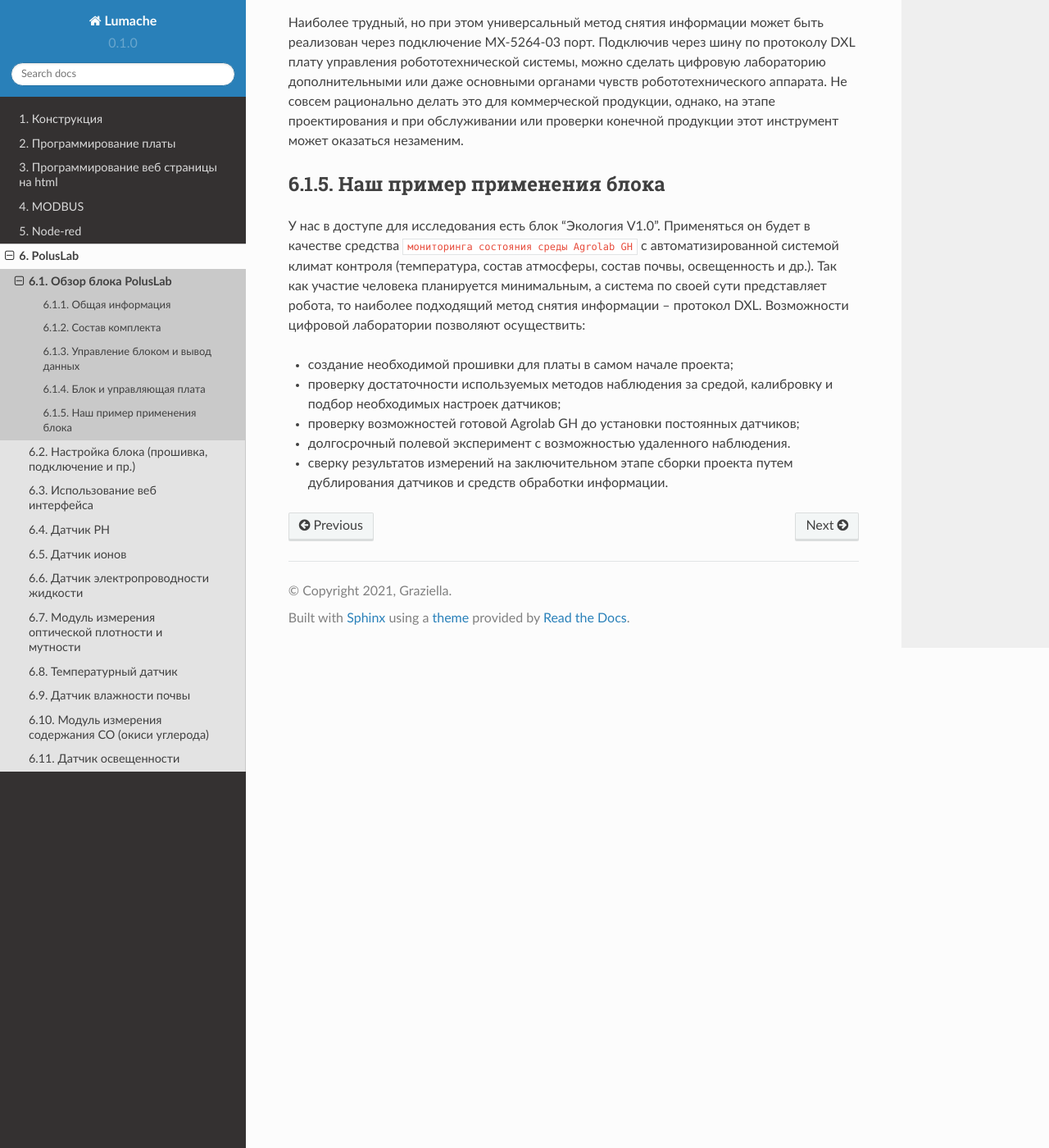
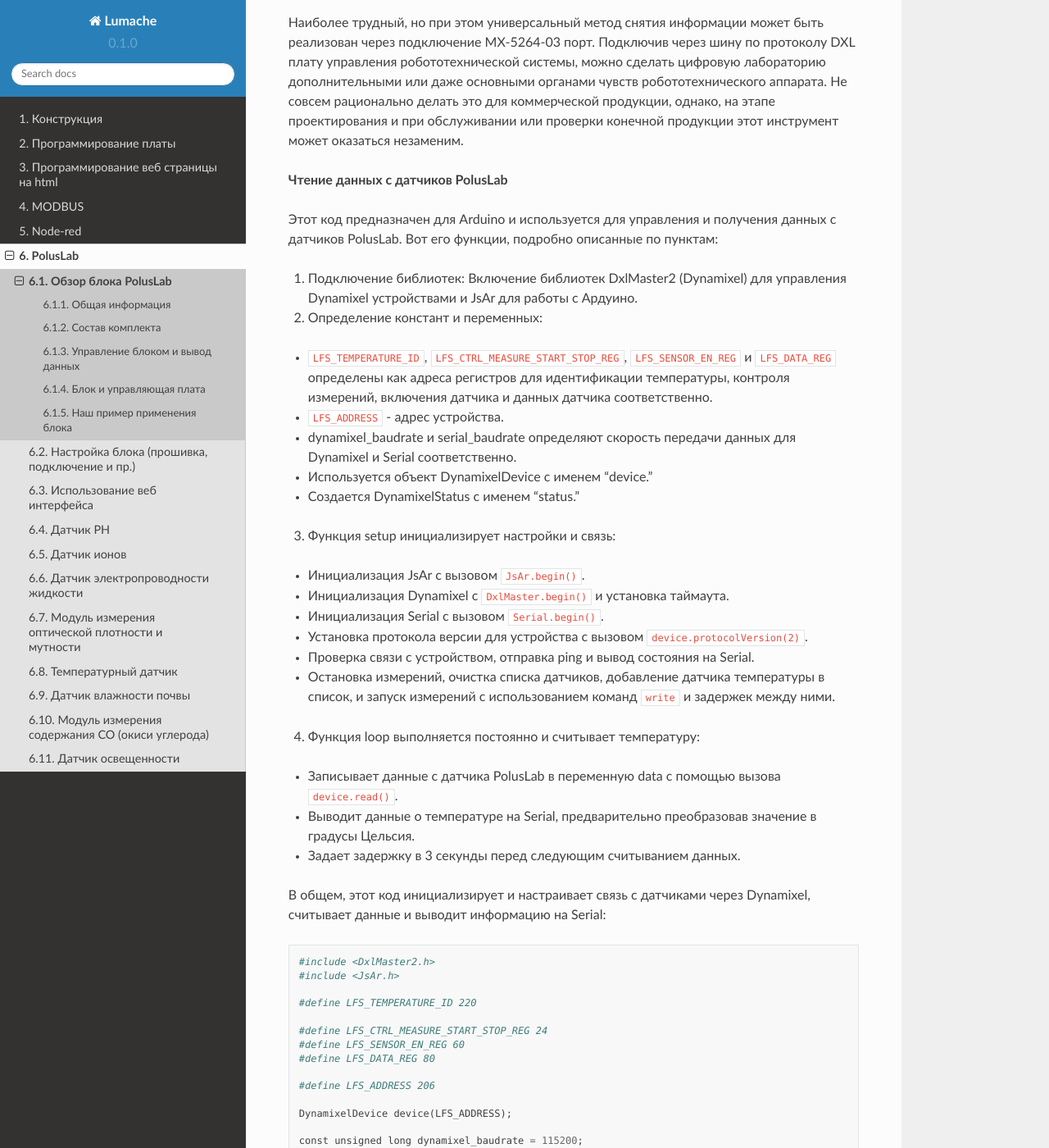
Before and after one commit to BBanwz/book_AL_GH, a Sphinx documentation site: the page built from docs/6PolusLab/1polus.rst, in a window 1280 px wide and 1400 px high, scrolled down 2377 px. Shown: the whole window at 82% size. Built offline with Sphinx 7.4.7 and the Read the Docs theme 2.0.0, drawn with Linux system fonts in a browser that asks for light colours; pages that are not in the unit, such as notebooks, are missing from menus; some of the changed text lies outside the part shown.

Commit message:
Update 1polus.rst

```diff
--- a/docs/6PolusLab/1polus.rst
+++ b/docs/6PolusLab/1polus.rst
@@ -84,6 +84,101 @@
 
 Наиболее трудный, но при этом универсальный метод снятия информации может быть реализован через подключение MX-5264-03 порт. Подключив через шину по протоколу DXL плату управления робототехнической системы, можно сделать цифровую лабораторию дополнительными или даже основными органами чувств робототехнического аппарата. Не совсем рационально делать это для коммерческой продукции, однако, на этапе проектирования и при обслуживании или проверки конечной продукции этот инструмент может оказаться незаменим.
 
+**Чтение данных с датчиков PolusLab**
+
+Этот код предназначен для Arduino и используется для управления и получения данных с датчиков PolusLab. Вот его функции, подробно описанные по пунктам:
+
+1. Подключение библиотек: Включение библиотек DxlMaster2 (Dynamixel) для управления Dynamixel устройствами и JsAr для работы с Ардуино.
+
+2. Определение констант и переменных:
+
+- ``LFS_TEMPERATURE_ID``, ``LFS_CTRL_MEASURE_START_STOP_REG``, ``LFS_SENSOR_EN_REG`` и ``LFS_DATA_REG`` определены как адреса регистров для идентификации температуры, контроля измерений, включения датчика и данных датчика соответственно.
+
+- ``LFS_ADDRESS`` - адрес устройства.
+
+- dynamixel_baudrate и serial_baudrate определяют скорость передачи данных для Dynamixel и Serial соответственно.
+
+- Используется объект DynamixelDevice с именем "device."
+
+- Создается DynamixelStatus с именем "status."
+
+
+3. Функция setup инициализирует настройки и связь:
+
+- Инициализация JsAr с вызовом ``JsAr.begin()``.
+
+- Инициализация Dynamixel с ``DxlMaster.begin()`` и установка таймаута.
+
+- Инициализация Serial с вызовом ``Serial.begin()``.
+
+- Установка протокола версии для устройства с вызовом ``device.protocolVersion(2)``.
+
+- Проверка связи с устройством, отправка ping и вывод состояния на Serial.
+
+- Остановка измерений, очистка списка датчиков, добавление датчика температуры в список, и запуск измерений с использованием команд ``write`` и задержек между ними.
+
+
+4. Функция loop выполняется постоянно и считывает температуру:
+
+- Записывает данные с датчика PolusLab в переменную data с помощью вызова ``device.read()``.
+
+- Выводит данные о температуре на Serial, предварительно преобразовав значение в градусы Цельсия.
+
+- Задает задержку в 3 секунды перед следующим считыванием данных.
+
+В общем, этот код инициализирует и настраивает связь с датчиками через Dynamixel, считывает данные и выводит информацию на Serial::
+
+    #include <DxlMaster2.h>
+    #include <JsAr.h>
+
+    #define LFS_TEMPERATURE_ID 220
+
+    #define LFS_CTRL_MEASURE_START_STOP_REG 24
+    #define LFS_SENSOR_EN_REG 60
+    #define LFS_DATA_REG 80
+
+    #define LFS_ADDRESS 206
+
+    DynamixelDevice device(LFS_ADDRESS);
+
+    const unsigned long dynamixel_baudrate = 115200;
+    const unsigned long serial_baudrate = 115200;
+
+    DynamixelStatus status = 0;
+
+
+    void setup() {
+        JsAr.begin();
+        DxlMaster.begin(dynamixel_baudrate);
+        DxlMaster.setTimeOut(10);
+        Serial.begin(serial_baudrate);
+        device.protocolVersion(2);
+
+        status = device.ping();
+        if (status == DYN_STATUS_OK)
+            Serial.println("Ping status: Ok!");
+        else
+            Serial.println("Ping status: Err!");
+
+        uint16_t sensors_en_buf[10] = {0};
+        device.write(LFS_CTRL_MEASURE_START_STOP_REG, 0);
+        delay(500);
+        device.write(LFS_SENSOR_EN_REG, 20, (uint8_t*) sensors_en_buf);
+        delay(500);
+        sensors_en_buf[0] = LFS_TEMPERATURE_ID;
+        device.write(LFS_SENSOR_EN_REG, 20, (uint8_t*) sensors_en_buf);
+        delay(500);
+        device.write(LFS_CTRL_MEASURE_START_STOP_REG, 1);
+        delay(500);
+    }
+
+    void loop() {
+        uint16_t data = 0;
+        device.read(LFS_DATA_REG, data);
+        Serial.println("temperature = " + String(data/10));
+        delay(3000);
+    }
+
 Наш пример применения блока
 ~~~~~~~~~~~~~~~~~~~~~~~~~~~
 
```
